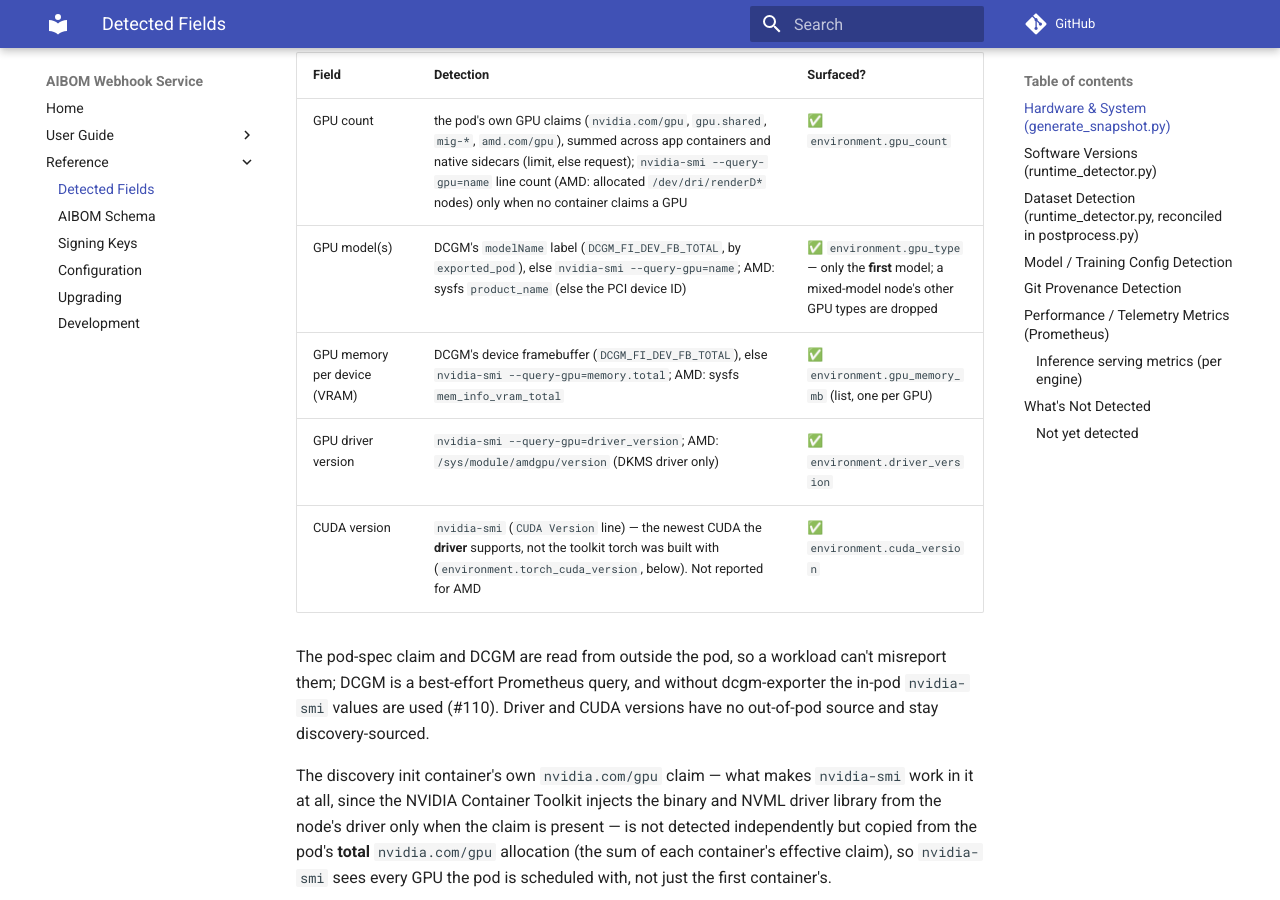
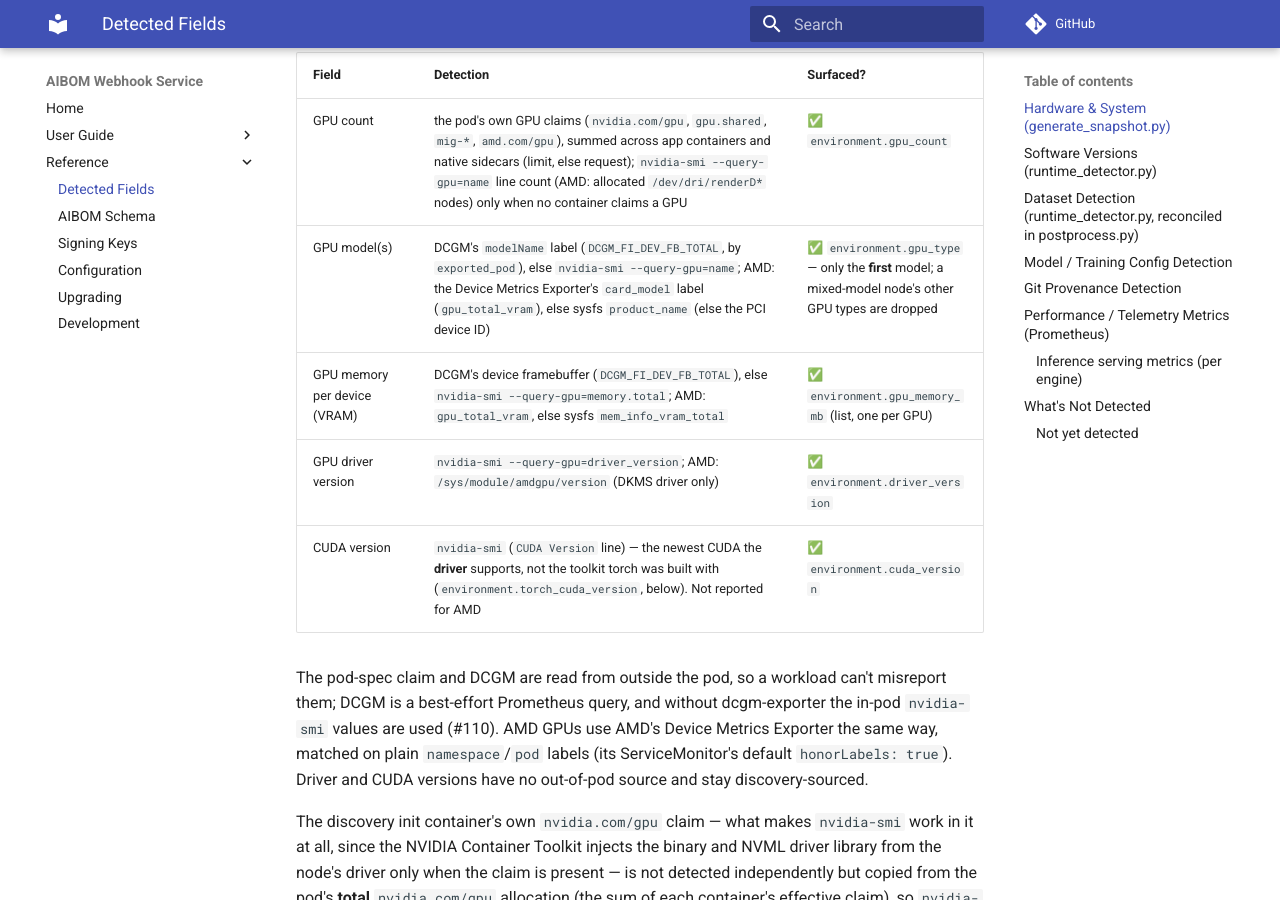
Before and after one commit to gavinsan33/aibom-webhook-service, an MkDocs documentation site: the page built from docs/CAPABILITIES.md, in a window 1280 px wide and 900 px high, scrolled down 1682 px. Built offline with MkDocs 1.6.1 and Material for MkDocs 9.7.7, drawn with Linux system fonts in a browser that asks for light colours; comment, search, counter and statistics services are not loaded; some of the changed text lies outside the part shown.

```diff
--- a/docs/CAPABILITIES.md
+++ b/docs/CAPABILITIES.md
@@ -40,12 +40,12 @@ Captured once per pod by the discovery init container into `discovery-<pod>.json
 | Field | Detection | Surfaced? |
 |---|---|---|
 | GPU count | the pod's own GPU claims (`nvidia.com/gpu`, `gpu.shared`, `mig-*`, `amd.com/gpu`), summed across app containers and native sidecars (limit, else request); `nvidia-smi --query-gpu=name` line count (AMD: allocated `/dev/dri/renderD*` nodes) only when no container claims a GPU | ✅ `environment.gpu_count` |
-| GPU model(s) | DCGM's `modelName` label (`DCGM_FI_DEV_FB_TOTAL`, by `exported_pod`), else `nvidia-smi --query-gpu=name`; AMD: sysfs `product_name` (else the PCI device ID) | ✅ `environment.gpu_type` — only the **first** model; a mixed-model node's other GPU types are dropped |
-| GPU memory per device (VRAM) | DCGM's device framebuffer (`DCGM_FI_DEV_FB_TOTAL`), else `nvidia-smi --query-gpu=memory.total`; AMD: sysfs `mem_info_vram_total` | ✅ `environment.gpu_memory_mb` (list, one per GPU) |
+| GPU model(s) | DCGM's `modelName` label (`DCGM_FI_DEV_FB_TOTAL`, by `exported_pod`), else `nvidia-smi --query-gpu=name`; AMD: the Device Metrics Exporter's `card_model` label (`gpu_total_vram`), else sysfs `product_name` (else the PCI device ID) | ✅ `environment.gpu_type` — only the **first** model; a mixed-model node's other GPU types are dropped |
+| GPU memory per device (VRAM) | DCGM's device framebuffer (`DCGM_FI_DEV_FB_TOTAL`), else `nvidia-smi --query-gpu=memory.total`; AMD: `gpu_total_vram`, else sysfs `mem_info_vram_total` | ✅ `environment.gpu_memory_mb` (list, one per GPU) |
 | GPU driver version | `nvidia-smi --query-gpu=driver_version`; AMD: `/sys/module/amdgpu/version` (DKMS driver only) | ✅ `environment.driver_version` |
 | CUDA version | `nvidia-smi` (`CUDA Version` line) — the newest CUDA the **driver** supports, not the toolkit torch was built with (`environment.torch_cuda_version`, below). Not reported for AMD | ✅ `environment.cuda_version` |
 
-The pod-spec claim and DCGM are read from outside the pod, so a workload can't misreport them; DCGM is a best-effort Prometheus query, and without dcgm-exporter the in-pod `nvidia-smi` values are used (#110). Driver and CUDA versions have no out-of-pod source and stay discovery-sourced.
+The pod-spec claim and DCGM are read from outside the pod, so a workload can't misreport them; DCGM is a best-effort Prometheus query, and without dcgm-exporter the in-pod `nvidia-smi` values are used (#110). AMD GPUs use AMD's Device Metrics Exporter the same way, matched on plain `namespace`/`pod` labels (its ServiceMonitor's default `honorLabels: true`). Driver and CUDA versions have no out-of-pod source and stay discovery-sourced.
 
 The discovery init container's own `nvidia.com/gpu` claim — what makes `nvidia-smi` work in it at all, since the NVIDIA Container Toolkit injects the binary and NVML driver library from the node's driver only when the claim is present — is not detected independently but copied from the pod's **total** `nvidia.com/gpu` allocation (the sum of each container's effective claim), so `nvidia-smi` sees every GPU the pod is scheduled with, not just the first container's.
 
@@ -284,9 +284,9 @@ Queried directly against Prometheus/Thanos Querier (`PROMETHEUS_URL`) once the w
 
 | Metric | Source | Unit |
 |---|---|---|
-| GPU utilization | `DCGM_FI_DEV_GPU_UTIL` | percent |
-| GPU memory used | `DCGM_FI_DEV_FB_USED` | MiB |
-| GPU power draw | `DCGM_FI_DEV_POWER_USAGE` | watts |
+| GPU utilization | `DCGM_FI_DEV_GPU_UTIL`; AMD: `gpu_gfx_activity` | percent |
+| GPU memory used | `DCGM_FI_DEV_FB_USED`; AMD: `gpu_used_vram` | MiB |
+| GPU power draw | `DCGM_FI_DEV_POWER_USAGE`; AMD: `gpu_power_usage`, else `gpu_package_power` | watts |
 | CPU usage | `container_cpu_usage_seconds_total` (rate) | cores |
 | Memory usage | `container_memory_working_set_bytes` | GiB (binary, like a Kubernetes `8Gi` limit) |
 | Network receive throughput | `container_network_receive_bytes_total` (rate) | Mbps (decimal, 10⁶ bits/s) |
```
Also changed, not shown: CLAUDE.md (+2 -2 lines).
